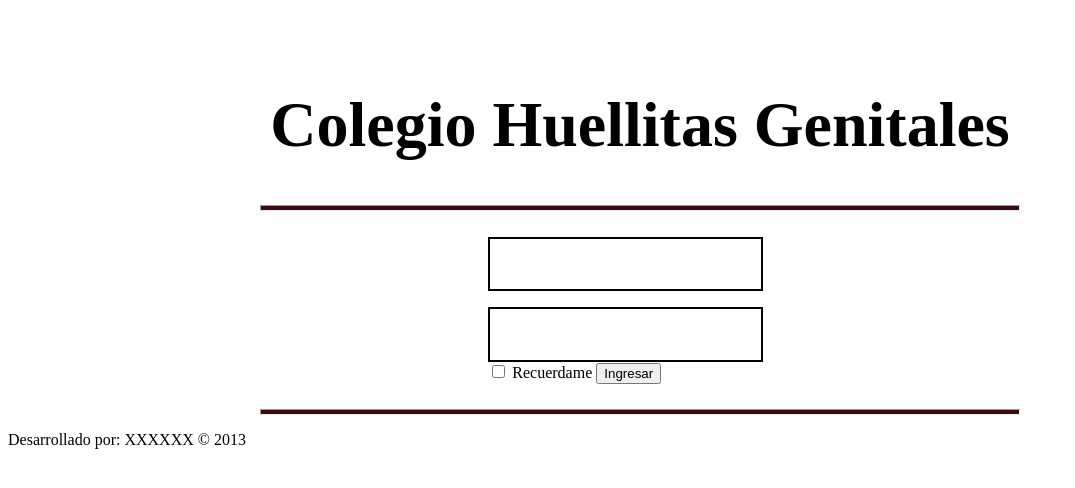
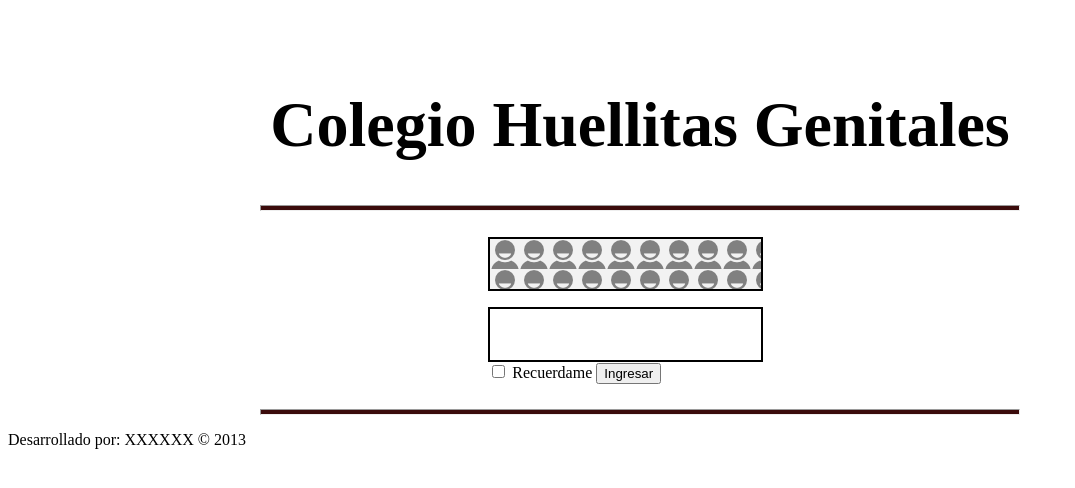
Before and after one commit to stianrincon/SchoolProyect, a Django app: page / in a window 1280 px wide. Shown: the top 488 px of the page, without its empty margins (0-1075 px from the left). Run offline with Django 3.2, Linux system fonts and the light colour scheme.

Commit message:
Carga de iconos

```diff
--- a/CodeSchool/WebSchool/Static/css/style.css
+++ b/CodeSchool/WebSchool/Static/css/style.css
@@ -20,6 +20,7 @@ hr{
 	width: 35%;
 	height: 7%;
 	border : 2px solid #000;
+	background-image: url(Images/user.png);
 }
 
 .userPassword{
```
Also changed, not shown: CodeSchool/WebSchool/Images/user.png (added).
